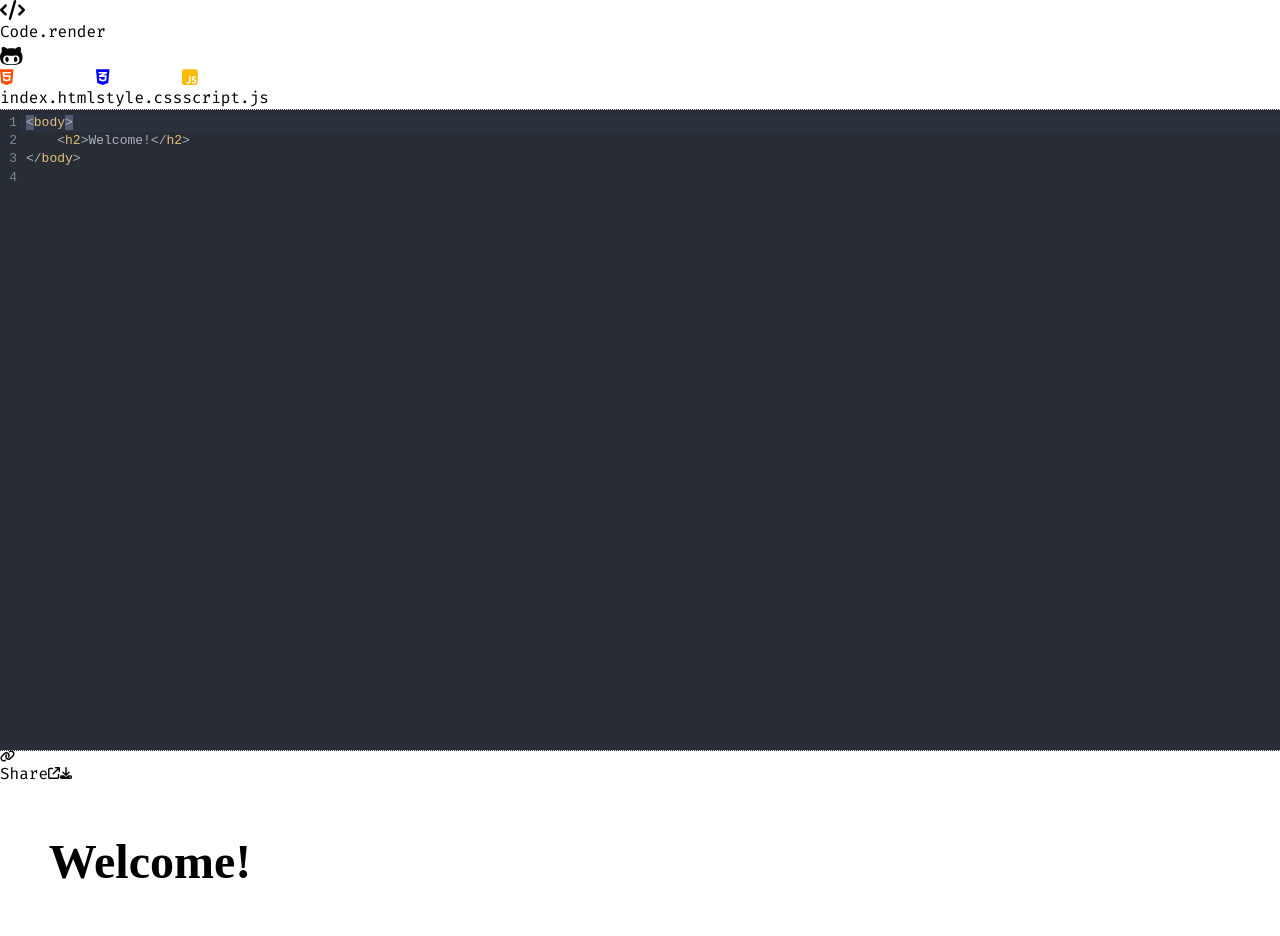
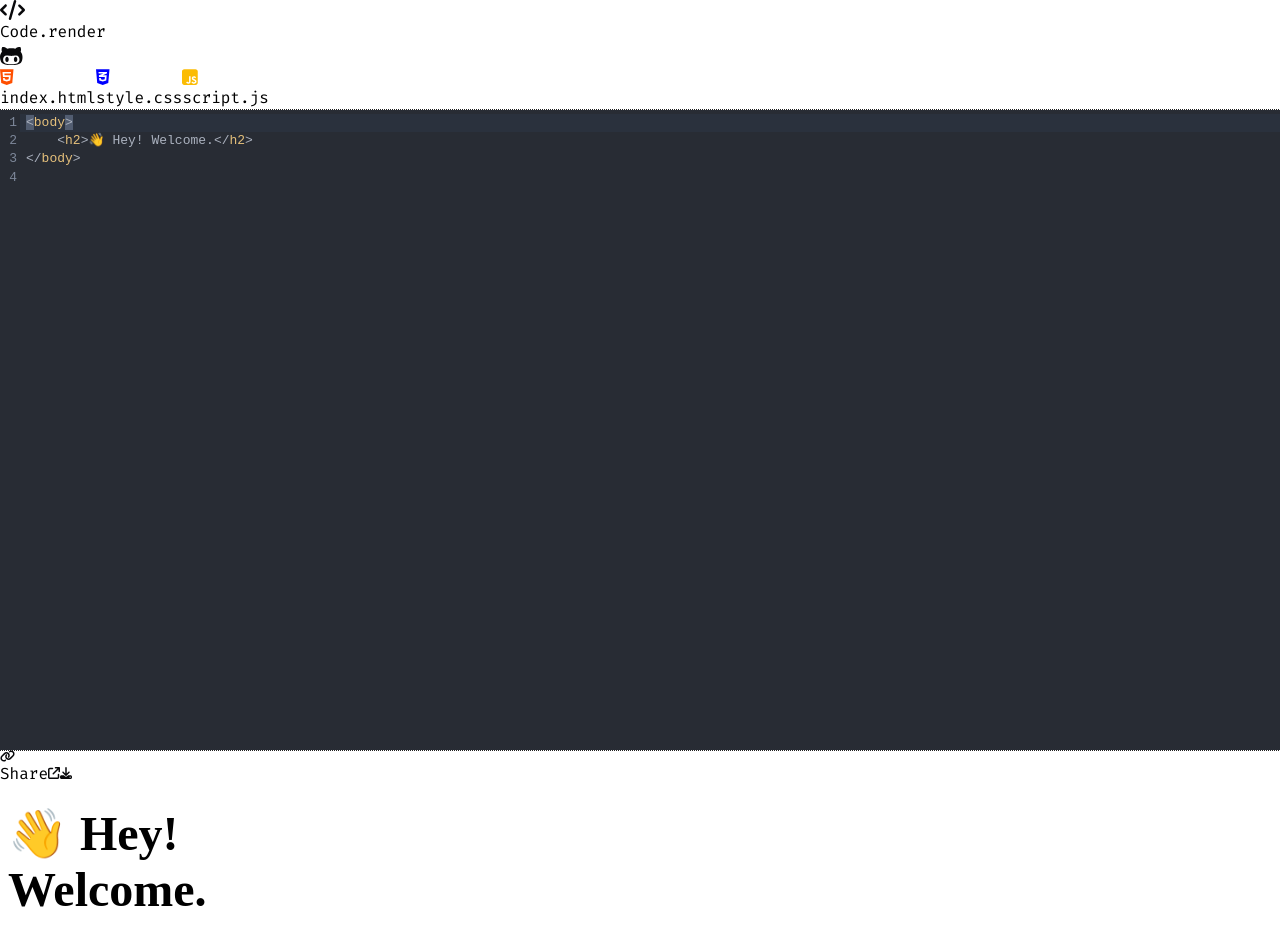
Before and after one commit to git-yashk/coderender, a React (Vite) app: page / in a window 1280 px wide. Built offline with nearby package versions, Linux system fonts and the light colour scheme; no server answers.

Commit message:
added readme

```diff
--- a/src/assets/example.json
+++ b/src/assets/example.json
@@ -1,5 +1,5 @@
 {
-    "html": "<body>\n\t<h2>Welcome!</h2>\n</body>\n",
+    "html": "<body>\n\t<h2>👋 Hey! Welcome.</h2>\n</body>\n",
     "css": "body {\n\theight: 90vh;\n\tdisplay: flex;\n\talign-items: center;\n\tjustify-content: center;\n\tfont-size: 2rem;\n}\n",
     "js": ""
 }
--- a/src/pages/NotFound.jsx
+++ b/src/pages/NotFound.jsx
@@ -1,7 +1,15 @@
+import { Link } from "react-router-dom";
+
 export default function NotFound() {
     return (
         <>
-            <div>NotFound</div>
+            <div className="h-screen w-screen flex items-center justify-center">
+                <div className="text-center text-xl">
+                    <h1 className="text-9xl font-bold">404</h1>
+                    <p className="my-8">Oops❗ The 📃 🫵 are 👀 for ❌ exist.</p>
+                    <Link to={"/"} className="font-bold text-blue-500 underline text-sm">Go to: {`${window.location.origin}/`}</Link>
+                </div>
+            </div>
         </>
     )
 }
```
Also changed, not shown: 1 other file (tests, documents, lock files or other folders).
